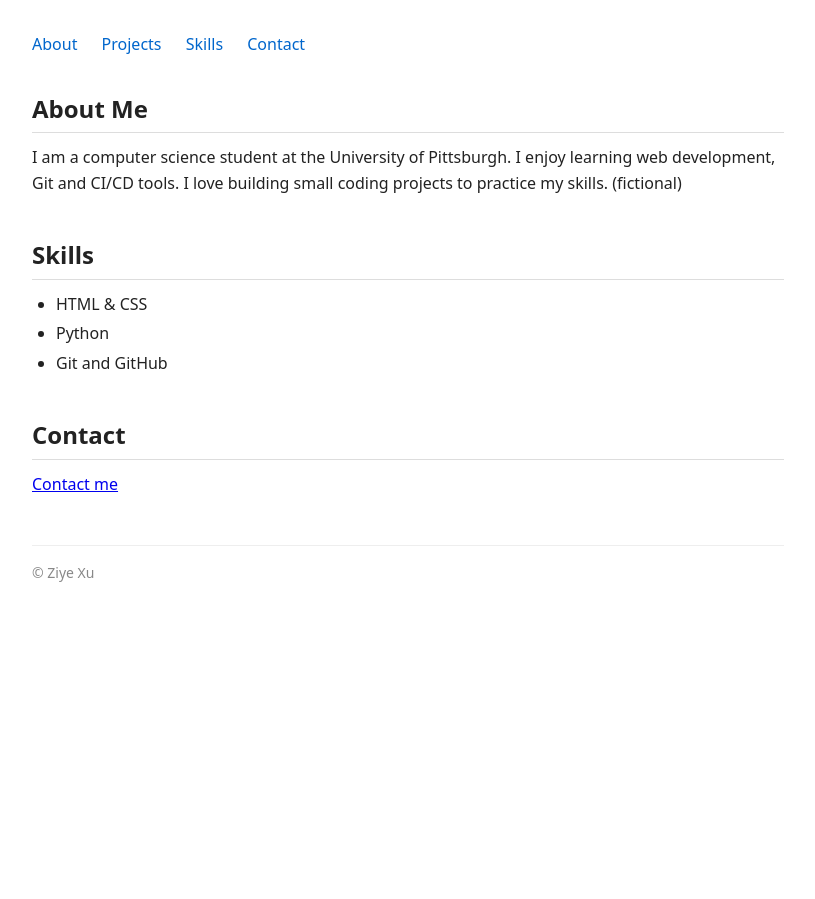
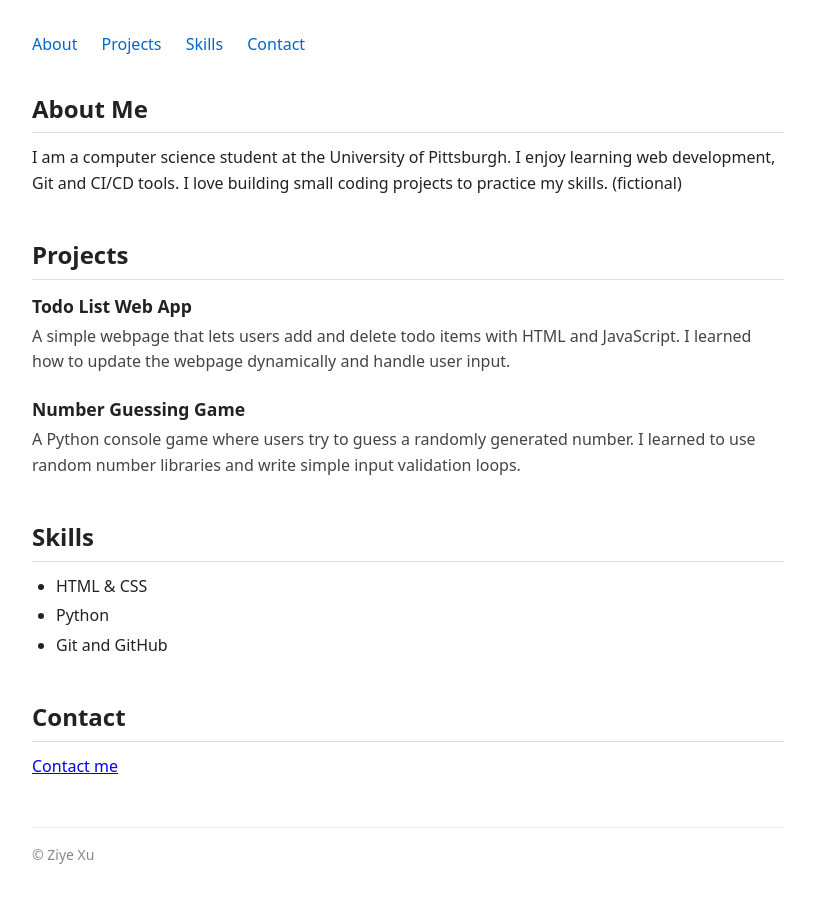
Before and after one commit to ZiyeXu-0719/portfolio-ci-cd, a plain HTML site: page index.html in a window 1280 px wide. Shown: the whole page, without its empty margins (232-1047 px from the left). Before the commit the page ends 800 px from the top, so only its background shows below. Drawn offline with Linux system fonts and the light colour scheme.

Commit message:
restore projects section, fix regression

```diff
--- a/index.html
+++ b/index.html
@@ -26,6 +26,18 @@
       <p>I am a computer science student at the University of Pittsburgh. I enjoy learning web development, Git and CI/CD tools. I love building small coding projects to practice my skills. (fictional)</p>
     </section>
 
+    <section id="projects">
+      <h2>Projects</h2>
+
+      <div class="project">
+        <h3>Todo List Web App</h3>
+        <p>A simple webpage that lets users add and delete todo items with HTML and JavaScript. I learned how to update the webpage dynamically and handle user input.</p>
+      </div>
+      <div class="project">
+        <h3>Number Guessing Game</h3>
+        <p>A Python console game where users try to guess a randomly generated number. I learned to use random number libraries and write simple input validation loops.</p>
+      </div>
+    </section>
 
 
     <section id="skills">
```
